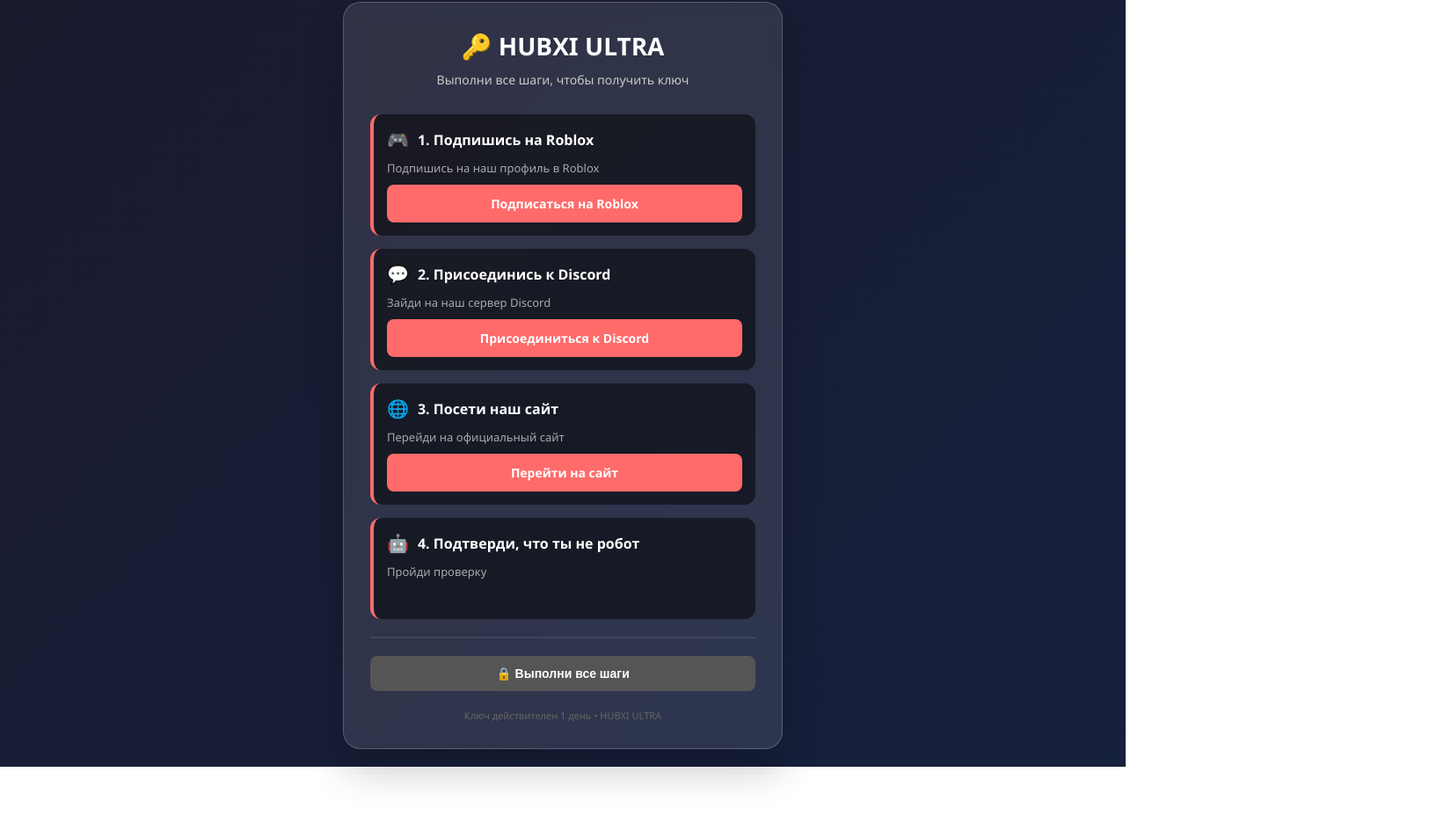
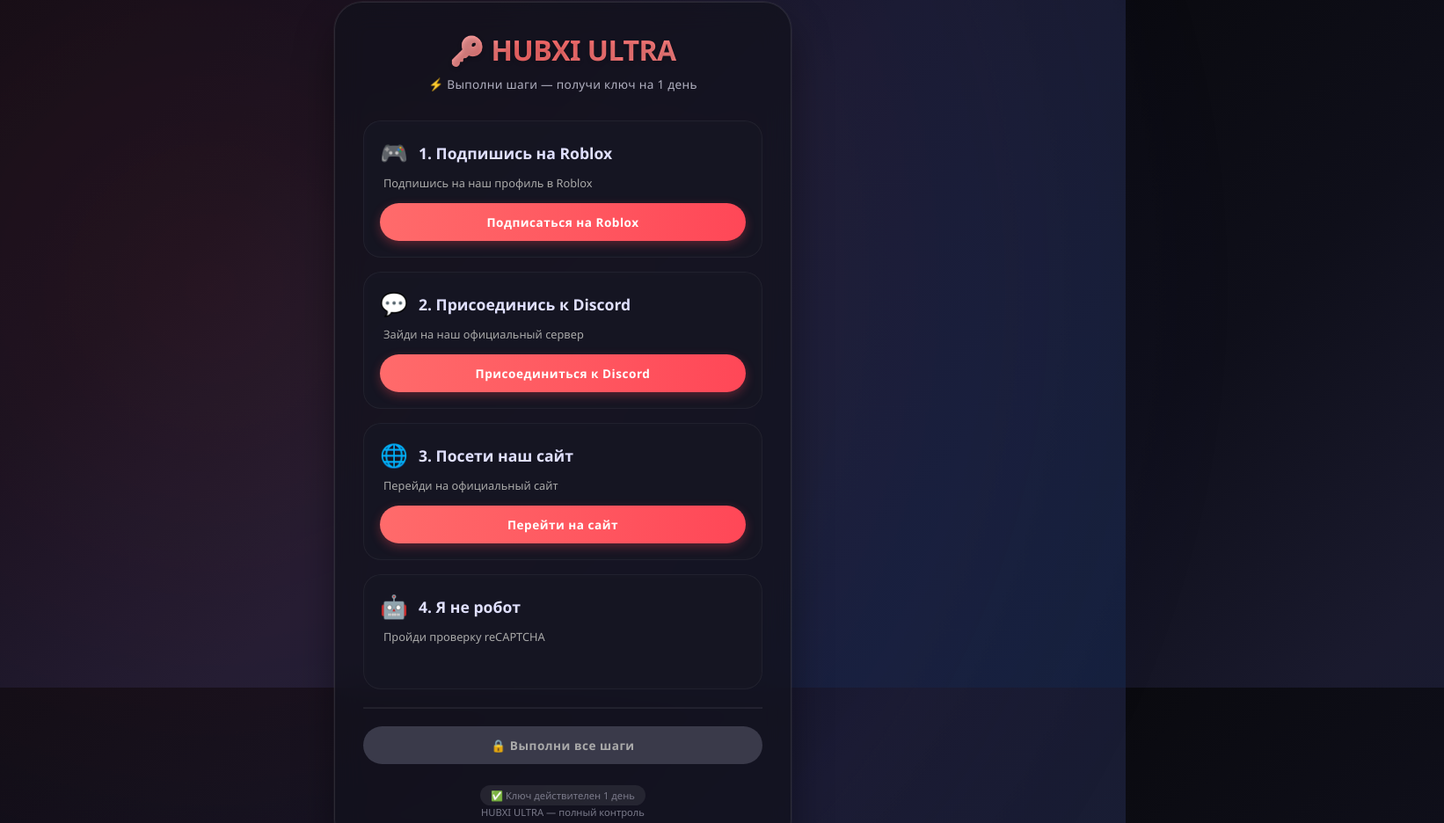
Before and after one commit to 1z3c5B1/1z3c5b1.github.io, a plain HTML site: page index.html in a window 1280 px wide. Shown: the part 18-954 px from the top of the page at 88% size, 1642 px wide, since content can reach past the window. Before the commit the page ends 890 px from the top, so only its background shows below. Drawn offline with Linux system fonts and the light colour scheme.

Commit message:
Update index.html

```diff
--- a/index.html
+++ b/index.html
@@ -2,169 +2,309 @@
 <html lang="ru">
 <head>
     <meta charset="UTF-8">
-    <meta name="viewport" content="width=device-width, initial-scale=1.0">
+    <meta name="viewport" content="width=device-width, initial-scale=1.0, user-scalable=yes">
     <title>HUBXI ULTRA — Генератор ключей</title>
     <script src="https://www.google.com/recaptcha/api.js" async defer></script>
     <style>
-        * { margin: 0; padding: 0; box-sizing: border-box; }
+        * {
+            margin: 0;
+            padding: 0;
+            box-sizing: border-box;
+            font-family: 'Segoe UI', 'Poppins', 'Inter', system-ui, -apple-system, BlinkMacSystemFont, 'Roboto', sans-serif;
+        }
+
         body {
-            font-family: 'Segoe UI', Tahoma, Geneva, Verdana, sans-serif;
-            background: linear-gradient(135deg, #1a1a2e 0%, #16213e 100%);
             min-height: 100vh;
+            background: linear-gradient(135deg, #0a0a0f 0%, #0f0f1a 25%, #1a1a2e 50%, #16213e 100%);
+            background-attachment: fixed;
             display: flex;
             justify-content: center;
             align-items: center;
             padding: 20px;
+            position: relative;
+            overflow-x: hidden;
         }
+
+        /* Анимированный фон */
+        body::before {
+            content: '';
+            position: absolute;
+            width: 150%;
+            height: 150%;
+            top: -25%;
+            left: -25%;
+            background: radial-gradient(circle at 30% 40%, rgba(255, 80, 100, 0.15) 0%, rgba(80, 80, 200, 0.08) 50%, transparent 70%);
+            animation: pulse 8s ease-in-out infinite;
+            pointer-events: none;
+        }
+
+        @keyframes pulse {
+            0%, 100% { opacity: 0.4; transform: scale(1); }
+            50% { opacity: 0.7; transform: scale(1.05); }
+        }
+
         .container {
-            background: rgba(255,255,255,0.1);
-            backdrop-filter: blur(10px);
-            border-radius: 20px;
-            padding: 30px;
-            max-width: 500px;
+            background: rgba(18, 18, 28, 0.75);
+            backdrop-filter: blur(16px);
+            border-radius: 32px;
+            padding: 32px;
+            max-width: 520px;
             width: 100%;
-            box-shadow: 0 25px 45px rgba(0,0,0,0.2);
-            border: 1px solid rgba(255,255,255,0.2);
+            box-shadow: 0 25px 45px rgba(0, 0, 0, 0.4), 0 0 0 1px rgba(255, 255, 255, 0.05);
+            border: 1px solid rgba(255, 255, 255, 0.1);
+            transition: transform 0.2s ease, box-shadow 0.2s ease;
+            position: relative;
+            z-index: 2;
         }
+
+        .container:hover {
+            transform: translateY(-4px);
+            box-shadow: 0 30px 55px rgba(0, 0, 0, 0.5), 0 0 0 1px rgba(255, 80, 100, 0.3);
+        }
+
         h1 {
             text-align: center;
-            color: #fff;
-            margin-bottom: 10px;
-            font-size: 28px;
+            font-size: 2rem;
+            font-weight: 800;
+            background: linear-gradient(135deg, #ffffff 0%, #ff6b6b 40%, #ff8e8e 100%);
+            -webkit-background-clip: text;
+            background-clip: text;
+            color: transparent;
+            margin-bottom: 8px;
+            letter-spacing: -0.5px;
+            text-shadow: 0 2px 5px rgba(0,0,0,0.2);
         }
+
         .subtitle {
             text-align: center;
-            color: #ccc;
-            margin-bottom: 30px;
-            font-size: 14px;
+            color: #b0b0c0;
+            margin-bottom: 32px;
+            font-size: 0.85rem;
+            font-weight: 500;
+            letter-spacing: 0.3px;
         }
+
+        /* Карточки шагов */
         .step {
-            background: rgba(0,0,0,0.5);
-            border-radius: 12px;
-            padding: 15px;
-            margin-bottom: 15px;
-            border-left: 4px solid #ff6b6b;
+            background: rgba(25, 25, 38, 0.7);
+            backdrop-filter: blur(4px);
+            border-radius: 20px;
+            padding: 18px;
+            margin-bottom: 16px;
+            border: 1px solid rgba(255, 255, 255, 0.05);
+            transition: all 0.25s ease;
+            cursor: default;
         }
+
         .step.completed {
-            border-left-color: #4ecdc4;
-            opacity: 0.8;
+            border-left: 4px solid #4ecdc4;
+            background: rgba(78, 205, 196, 0.08);
+            transform: scale(1.01);
         }
+
         .step-title {
-            color: #fff;
-            font-weight: bold;
-            margin-bottom: 10px;
+            font-weight: 700;
+            font-size: 1.1rem;
+            margin-bottom: 8px;
             display: flex;
             align-items: center;
-            gap: 10px;
+            gap: 12px;
+            color: #e0e0ff;
         }
-        .step-status { font-size: 20px; }
-        .step-description { color: #aaa; font-size: 13px; margin-bottom: 10px; }
+
+        .step-status {
+            font-size: 1.6rem;
+        }
+
+        .step-description {
+            color: #aaa;
+            font-size: 0.8rem;
+            margin-bottom: 14px;
+            padding-left: 4px;
+        }
+
         button, .button {
-            background: #ff6b6b;
-            color: white;
+            background: linear-gradient(95deg, #ff6b6b, #ff4757);
             border: none;
-            padding: 12px 20px;
-            border-radius: 8px;
-            cursor: pointer;
-            font-size: 14px;
-            font-weight: bold;
+            padding: 12px 18px;
+            border-radius: 40px;
+            font-weight: 700;
+            font-size: 0.85rem;
             width: 100%;
-            transition: all 0.3s;
+            transition: all 0.2s ease;
             text-align: center;
             display: inline-block;
             text-decoration: none;
+            color: white;
+            cursor: pointer;
+            box-shadow: 0 4px 12px rgba(255, 71, 87, 0.3);
+            letter-spacing: 0.5px;
         }
+
         button:hover, .button:hover {
-            background: #ff4757;
             transform: translateY(-2px);
+            filter: brightness(1.05);
+            box-shadow: 0 8px 18px rgba(255, 71, 87, 0.4);
         }
+
+        button:active {
+            transform: translateY(1px);
+        }
+
         button:disabled {
-            background: #555;
+            background: #3a3a4a;
+            box-shadow: none;
+            transform: none;
             cursor: not-allowed;
-            transform: none;
+            color: #aaa;
         }
+
+        .timer {
+            margin-top: 12px;
+            font-size: 0.75rem;
+            text-align: center;
+            color: #ffaa88;
+            font-weight: 500;
+            background: rgba(0,0,0,0.3);
+            padding: 6px;
+            border-radius: 40px;
+        }
+
         .key-display {
-            background: #2ed573;
+            background: linear-gradient(95deg, #2ed573, #1abc9c);
             color: #000;
             text-align: center;
-            padding: 15px;
-            border-radius: 10px;
-            margin-top: 20px;
-            font-weight: bold;
-            font-size: 18px;
+            padding: 16px;
+            border-radius: 60px;
+            margin-top: 24px;
+            font-weight: 800;
+            font-size: 1.2rem;
             word-break: break-all;
+            letter-spacing: 1px;
             display: none;
+            box-shadow: 0 4px 14px rgba(46, 213, 115, 0.3);
+            cursor: pointer;
+            transition: 0.15s;
         }
+
+        .key-display:hover {
+            transform: scale(1.01);
+            background: #2ed573;
+        }
+
         .error {
-            background: #ff4757;
+            background: #ff4757dd;
+            backdrop-filter: blur(4px);
             color: white;
-            padding: 10px;
-            border-radius: 8px;
-            margin-top: 15px;
+            padding: 12px;
+            border-radius: 40px;
+            margin-top: 16px;
             text-align: center;
             display: none;
-            font-size: 14px;
+            font-weight: 600;
+            font-size: 0.85rem;
         }
-        .g-recaptcha { margin: 15px 0; display: flex; justify-content: center; }
-        hr { border-color: rgba(255,255,255,0.1); margin: 20px 0; }
-        .footer { text-align: center; color: #666; font-size: 11px; margin-top: 20px; }
+
+        .g-recaptcha {
+            margin: 16px 0;
+            display: flex;
+            justify-content: center;
+            transform: scale(0.95);
+        }
+
+        hr {
+            margin: 20px 0;
+            border-color: rgba(255,255,255,0.08);
+        }
+
+        .footer {
+            text-align: center;
+            color: #7a7a8a;
+            font-size: 0.7rem;
+            margin-top: 24px;
+        }
+
+        .badge {
+            background: rgba(255,255,255,0.08);
+            border-radius: 40px;
+            padding: 4px 12px;
+            font-size: 0.7rem;
+            display: inline-block;
+        }
+
+        @media (max-width: 480px) {
+            .container {
+                padding: 22px;
+            }
+            h1 {
+                font-size: 1.6rem;
+            }
+            .step-title {
+                font-size: 1rem;
+            }
+        }
     </style>
     <script>
-        // ЗДЕСЬ ТВОЙ АДРЕС WORKER (обязательно!)
+        // АДРЕС ТВОЕГО WORKER (ОБЯЗАТЕЛЬНО ПРОВЕРЬ)
         const WORKER_API_URL = "https://hubxi-api.vgd61472.workers.dev";
     </script>
 </head>
 <body>
-<div class="container">
+<div class="container" id="app">
     <h1>🔑 HUBXI ULTRA</h1>
-    <div class="subtitle">Выполни все шаги, чтобы получить ключ</div>
+    <div class="subtitle">⚡ Выполни шаги — получи ключ на 1 день</div>
 
-    <!-- Шаг 1: Подписка на Roblox -->
+    <!-- Шаг 1: Roblox -->
     <div class="step" id="step1">
         <div class="step-title"><span class="step-status">🎮</span> 1. Подпишись на Roblox</div>
         <div class="step-description">Подпишись на наш профиль в Roblox</div>
         <a href="https://www.roblox.com/users/6096797545/profile?friendshipSourceType=PlayerSearch" target="_blank" class="button" id="robloxBtn">Подписаться на Roblox</a>
-        <div class="timer" id="robloxTimer" style="display:none;">⏳ Проверка...</div>
+        <div class="timer" id="robloxTimer" style="display:none;">⏳ Подтверждение...</div>
     </div>
 
-    <!-- Шаг 2: Присоединиться к Discord -->
+    <!-- Шаг 2: Discord -->
     <div class="step" id="step2">
         <div class="step-title"><span class="step-status">💬</span> 2. Присоединись к Discord</div>
-        <div class="step-description">Зайди на наш сервер Discord</div>
+        <div class="step-description">Зайди на наш официальный сервер</div>
         <a href="https://discord.gg/YJW3jH9WJ" target="_blank" class="button" id="discordBtn">Присоединиться к Discord</a>
-        <div class="timer" id="discordTimer" style="display:none;">⏳ Проверка...</div>
+        <div class="timer" id="discordTimer" style="display:none;">⏳ Подтверждение...</div>
     </div>
 
-    <!-- Шаг 3: Посетить сайт -->
+    <!-- Шаг 3: Сайт -->
     <div class="step" id="step3">
         <div class="step-title"><span class="step-status">🌐</span> 3. Посети наш сайт</div>
         <div class="step-description">Перейди на официальный сайт</div>
         <a href="https://v-message-ultra.pages.dev/" target="_blank" class="button" id="siteBtn">Перейти на сайт</a>
-        <div class="timer" id="siteTimer" style="display:none;">⏳ Проверка...</div>
+        <div class="timer" id="siteTimer" style="display:none;">⏳ Подтверждение...</div>
     </div>
 
     <!-- Шаг 4: Капча -->
     <div class="step" id="step4">
-        <div class="step-title"><span class="step-status">🤖</span> 4. Подтверди, что ты не робот</div>
-        <div class="step-description">Пройди проверку</div>
+        <div class="step-title"><span class="step-status">🤖</span> 4. Я не робот</div>
+        <div class="step-description">Пройди проверку reCAPTCHA</div>
         <div class="g-recaptcha" data-sitekey="6LfLqfosAAAAAFJSKqdg7qsP7bShaL4V12g2y4rd" data-callback="onCaptchaSuccess"></div>
     </div>
 
     <hr>
     <button id="generateBtn" disabled>🔒 Выполни все шаги</button>
-    <div class="key-display" id="keyDisplay"></div>
+    <div class="key-display" id="keyDisplay">✨ Ключ скопирован ✨</div>
     <div class="error" id="errorMsg"></div>
-    <div class="footer">Ключ действителен 1 день • HUBXI ULTRA</div>
+    <div class="footer">
+        <span class="badge">✅ Ключ действителен 1 день</span><br>
+        HUBXI ULTRA — полный контроль
+    </div>
 </div>
 
 <script>
+    // Состояния шагов
     let steps = { roblox: false, discord: false, site: false, captcha: false };
 
+    // Roblox
     function checkRoblox() {
         const btn = document.getElementById('robloxBtn');
         const timerDiv = document.getElementById('robloxTimer');
         btn.innerHTML = "✅ Подтвердить подписку";
-        btn.style.background = "#2ed573";
+        btn.style.background = "linear-gradient(95deg, #2ed573, #1abc9c)";
         timerDiv.style.display = "block";
         timerDiv.innerHTML = "👉 Нажми кнопку, когда подпишешься";
         btn.addEventListener('click', () => {
@@ -175,11 +315,12 @@
         }, { once: true });
     }
 
+    // Discord
     function checkDiscord() {
         const btn = document.getElementById('discordBtn');
         const timerDiv = document.getElementById('discordTimer');
         btn.innerHTML = "✅ Подтвердить вход";
-        btn.style.background = "#2ed573";
+        btn.style.background = "linear-gradient(95deg, #2ed573, #1abc9c)";
         timerDiv.style.display = "block";
         timerDiv.innerHTML = "👉 Нажми кнопку, когда зайдёшь на сервер";
         btn.addEventListener('click', () => {
@@ -190,11 +331,12 @@
         }, { once: true });
     }
 
+    // Сайт
     function checkSite() {
         const btn = document.getElementById('siteBtn');
         const timerDiv = document.getElementById('siteTimer');
         btn.innerHTML = "✅ Подтвердить посещение";
-        btn.style.background = "#2ed573";
+        btn.style.background = "linear-gradient(95deg, #2ed573, #1abc9c)";
         timerDiv.style.display = "block";
         timerDiv.innerHTML = "👉 Нажми кнопку, когда откроешь сайт";
         btn.addEventListener('click', () => {
@@ -205,18 +347,19 @@
         }, { once: true });
     }
 
-    function onCaptchaSuccess() {
+    // Капча
+    window.onCaptchaSuccess = function() {
         steps.captcha = true;
         checkAllSteps();
-    }
+    };
 
     function checkAllSteps() {
         const allCompleted = steps.roblox && steps.discord && steps.site && steps.captcha;
         const generateBtn = document.getElementById('generateBtn');
         if (allCompleted) {
             generateBtn.disabled = false;
-            generateBtn.textContent = "🎁 ПОЛУЧИТЬ КЛЮЧ";
-            generateBtn.style.background = "#2ed573";
+            generateBtn.innerHTML = "🎁 ПОЛУЧИТЬ КЛЮЧ";
+            generateBtn.style.background = "linear-gradient(95deg, #2ed573, #1abc9c)";
         }
         document.getElementById('step1').classList.toggle('completed', steps.roblox);
         document.getElementById('step2').classList.toggle('completed', steps.discord);
@@ -224,6 +367,7 @@
         document.getElementById('step4').classList.toggle('completed', steps.captcha);
     }
 
+    // Генерация ключа (уникальный)
     function generateKey() {
         const chars = 'ABCDEFGHIJKLMNOPQRSTUVWXYZ0123456789';
         let key = 'HUBXI-';
@@ -234,6 +378,7 @@
         return key;
     }
 
+    // Отправка ключа на сервер
     async function sendKeyToAPI(key) {
         try {
             const response = await fetch(`${WORKER_API_URL}/create`, {
@@ -245,11 +390,12 @@
             const result = await response.json();
             return result.success === true;
         } catch (error) {
-            console.error('Ошибка при отправке ключа:', error);
+            console.error('Ошибка отправки:', error);
             return false;
         }
     }
 
+    // Главная кнопка
     document.getElementById('generateBtn').addEventListener('click', async () => {
         if (!steps.roblox || !steps.discord || !steps.site || !steps.captcha) {
             document.getElementById('errorMsg').textContent = '❌ Выполни все шаги!';
@@ -267,10 +413,16 @@
         keyDisplay.textContent = newKey;
         keyDisplay.style.display = 'block';
         document.getElementById('errorMsg').style.display = 'none';
+        // Копирование в буфер
         navigator.clipboard.writeText(newKey);
+        keyDisplay.addEventListener('click', () => {
+            navigator.clipboard.writeText(newKey);
+            keyDisplay.style.opacity = '0.7';
+            setTimeout(() => keyDisplay.style.opacity = '1', 200);
+        });
     });
 
-    // Инициализация обработчиков
+    // Подключение обработчиков
     document.getElementById('robloxBtn').addEventListener('click', (e) => {
         e.preventDefault();
         window.open('https://www.roblox.com/users/6096797545/profile?friendshipSourceType=PlayerSearch', '_blank');
@@ -286,7 +438,6 @@
         window.open('https://v-message-ultra.pages.dev/', '_blank');
         checkSite();
     });
-    window.onCaptchaSuccess = onCaptchaSuccess;
 </script>
 </body>
 </html>
```
